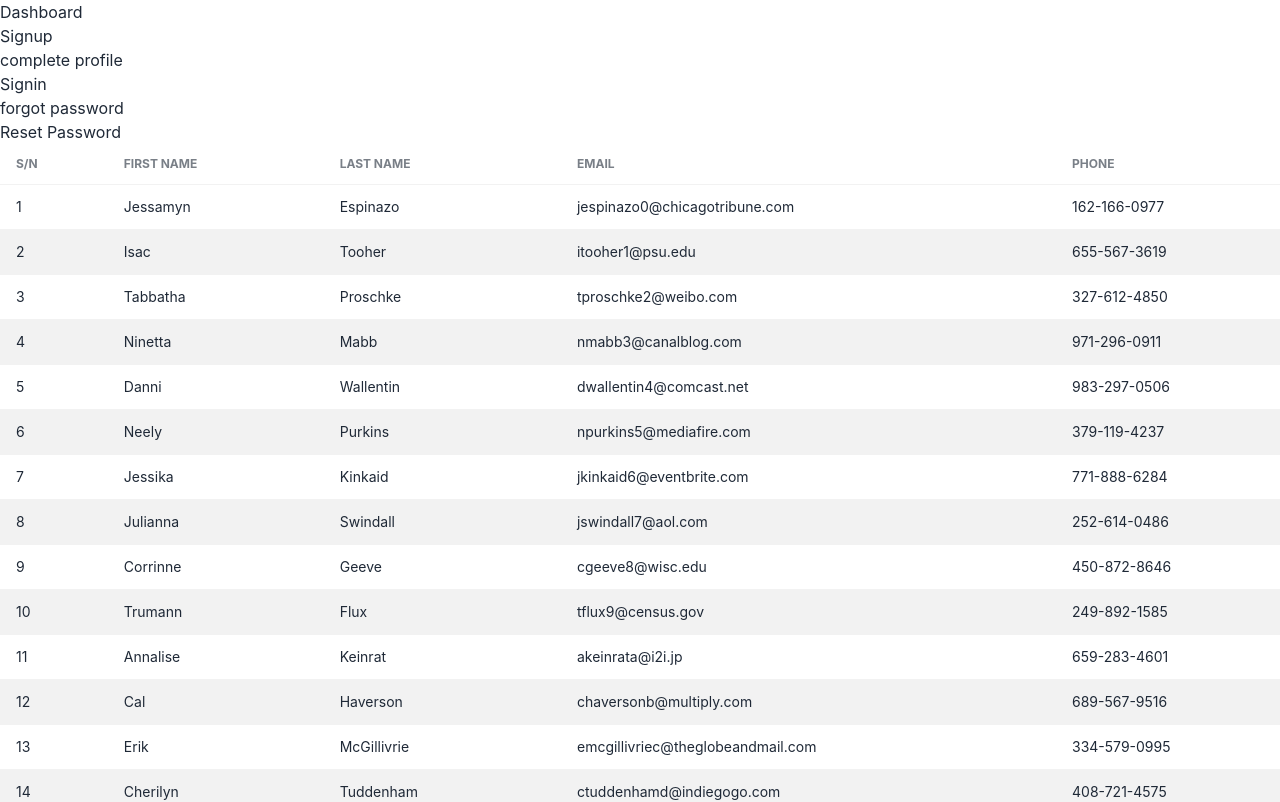
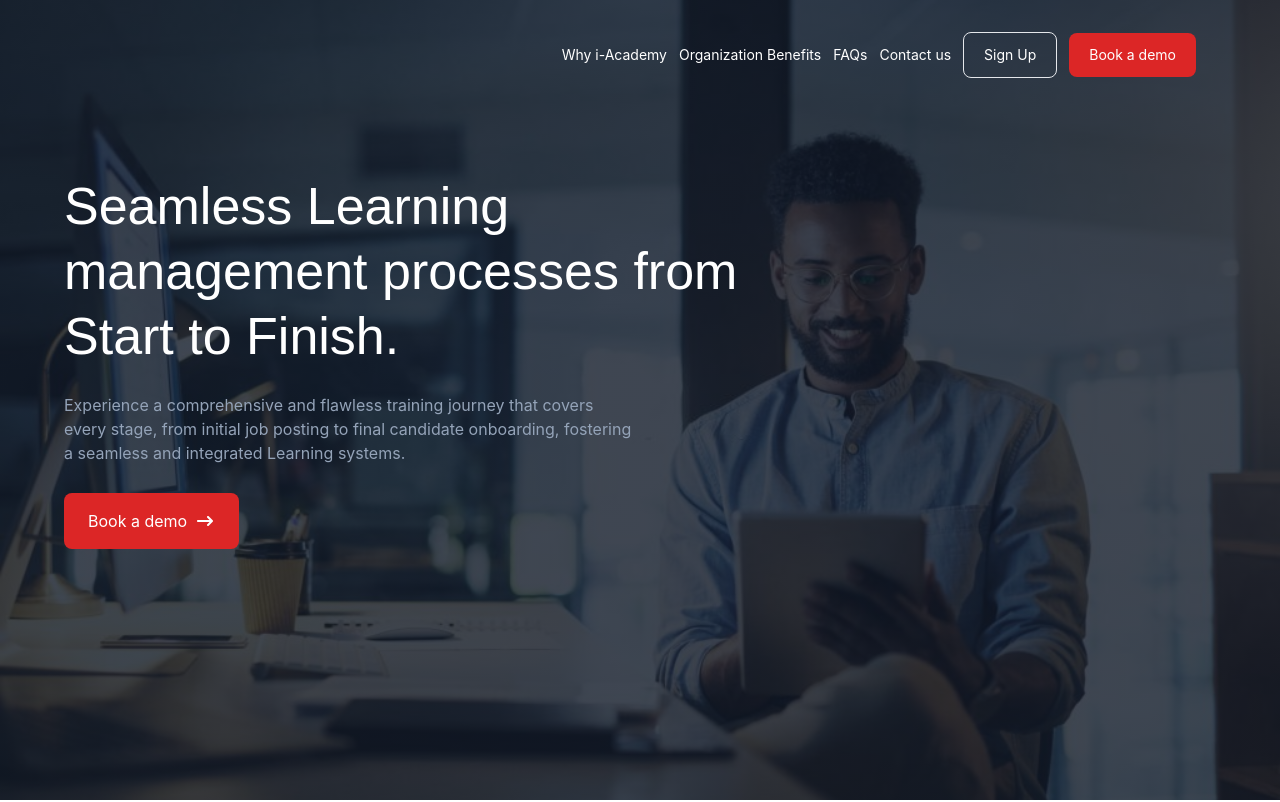
Before and after one commit to Waliyah-O/LMS_frontend, a React (Create React App) app: page / in a window 1280 px wide. Shown: the top 802 px of the page. Built offline with nearby package versions, Linux system fonts and the light colour scheme.

Commit message:
landing page added

```diff
--- a/src/AllRoutes/index.js
+++ b/src/AllRoutes/index.js
@@ -6,12 +6,14 @@ import CompleteProfile from '../components/Forms/Admin/CompleteProfile';
 import { Routes, Route } from 'react-router-dom';
 import ForgotPassword from '../pages/ForgotPassword';
 import PasswordReset from '../pages/PasswordReset';
+import LandingPage from '../pages/LandingPage';
 
 function AllRoutes() {
   return (
     <>
       <Routes>
-        <Route exact path="/" element={<Dashboard />} />
+        <Route exact path="/" element={<LandingPage />} />
+        <Route exact path="/dashboard" element={<Dashboard />} />
         <Route exact path="/signin" element={<SignIn />} />
         <Route exact path="/signup" element={<SignUp />} />
         <Route path="/completeprofile" element={<CompleteProfile />} />
--- a/src/App.css
+++ b/src/App.css
@@ -2,3 +2,5 @@
 @import 'tailwindcss/base';
 @import 'tailwindcss/components';
 @import 'tailwindcss/utilities';
+@import url('https://fonts.googleapis.com/css2?family=Inter:wght@500&display=swap');
+@import url('https://fonts.googleapis.com/css2?family=Sora:wght@800&display=swap');
--- a/src/components/button/enum.js
+++ b/src/components/button/enum.js
@@ -1,10 +1,12 @@
 export const ButtonState = {
-	PRIMARY: "rounded-lg flex justify-center items-center text-white bg-green-700 font-medium text-md-headline my-1",
-}
+  PRIMARY: 'rounded-lg flex justify-center items-center text-white bg-green-700 font-medium text-md-headline my-1',
+  SECONDARY: 'rounded-lg  flex justify-center items-center text-white bg-red-600 text-md my-1',
+  TRANSPARENT: 'rounded-lg border flex justify-center items-center text-white  text-md my-1',
+};
 
 export const ButtonSize = {
-	lg: "py-4 px-6",
-	md: "py-3 px-5",
-	sm: "py-2 px-4",
-	xs: "py-1 px-1.5",
-}
+  lg: 'py-4 px-6',
+  md: 'py-3 px-5',
+  sm: 'py-2 px-4',
+  xs: 'py-1 px-1.5',
+};
--- a/src/components/button/index.js
+++ b/src/components/button/index.js
@@ -1,10 +1,11 @@
-import { ButtonSize, ButtonState } from "./enum";
+import { ButtonSize, ButtonState } from './enum';
 
 const Button = ({
-	value = "Click Me",
+  value = 'Click Me',
   variant = ButtonState.PRIMARY,
   size = ButtonSize.lg,
   icon,
+  iconRight,
   className,
   disabled,
   isLoading = false,
@@ -16,15 +17,10 @@ const Button = ({
       disabled={disabled}
       {...props}
     >
-			{isLoading && (
-				<span className="loading loading-spinner"></span>
-			)}
-			{icon &&
-				<span
-					className={"mr-2"}
-				>{icon}</span>
-			}
+      {isLoading && <span className="loading loading-spinner"></span>}
+      {icon && <span className={'mr-2'}>{icon}</span>}
       <span className={``}>{value}</span>
+      {iconRight && <span className={'ml-2'}>{iconRight}</span>}
     </button>
   );
 };
--- /dev/null
+++ b/src/pages/LandingPage.js
@@ -0,0 +1,52 @@
+import BgImg from '../assets/images/BgImg.jpeg';
+import arrowRight from '../assets/svg/arrow-narrow-right.svg';
+import { Link } from 'react-router-dom';
+import Button from '../components/button';
+import { ButtonSize, ButtonState } from '../components/button/enum';
+
+const LandingPage = () => {
+  return (
+    <div>
+      <section
+        style={{
+          background: `linear-gradient(0deg, rgba(17, 25, 40, 0.80) 0%, rgba(17, 25, 40, 0.80) 100%), url(${BgImg}) lightgray 50% / cover no-repeat`,
+        }}
+        className="h-screen"
+      >
+        <header className="text-white text-sm flex justify-end items-center gap-3 p-7 mx-14 font-inter">
+          <Link>Why i-Academy</Link>
+          <Link>Organization Benefits</Link>
+          <Link>FAQs</Link>
+          <Link>Contact us</Link>
+
+          <Button variant={ButtonState.TRANSPARENT} size={ButtonSize.md} value="Sign Up" />
+          <Button variant={ButtonState.SECONDARY} size={ButtonSize.md} value="Book a demo" />
+        </header>
+
+        <aside className="w-full flex items-start justify-center flex-col gap-6 p-16">
+          <h1 className="text-white font-sora text-xxl-heading w-3/5">
+            Seamless Learning management processes from Start to Finish.
+          </h1>
+
+          <p className="text-slate-400 w-1/2">
+            Experience a comprehensive and flawless training journey that covers every stage, from initial job posting to final
+            candidate onboarding, fostering a seamless and integrated Learning systems.
+          </p>
+
+          <Button
+            variant={ButtonState.SECONDARY}
+            size={ButtonSize.lg}
+            iconRight={<img src={arrowRight} alt="Arrow Right" />}
+            value="Book a demo"
+          />
+        </aside>
+      </section>
+
+      <section>
+        <h2>Another section</h2>
+      </section>
+    </div>
+  );
+};
+
+export default LandingPage;
--- a/tailwind.config.js
+++ b/tailwind.config.js
@@ -5,6 +5,10 @@ module.exports = {
   content: ['./src/pages/**/*.{js,ts,jsx,tsx}', './src/components/**/*.{js,ts,jsx,tsx}'],
   theme: {
     extend: {
+      fontFamily: {
+        inter: ['Inter', 'sans-serif'],
+        sora: ['Sora', 'sans-serif'],
+      },
       colors: {
         transparent: 'transparent',
         black: '#000',
@@ -142,6 +146,13 @@ module.exports = {
           letterSpacing: '-2%',
         },
       ],
+      'xxl-heading': [
+        '52px',
+        {
+          letterSpacing: '-2%',
+          lineHeight: '125%',
+        },
+      ],
     },
     boxShadow: {
       none: 'none',
```
Also changed, not shown: src/assets/images/BgImg.jpeg (added), src/assets/svg/arrow-narrow-right.svg (added). Lines whose indentation alone changed are shown as unchanged.
